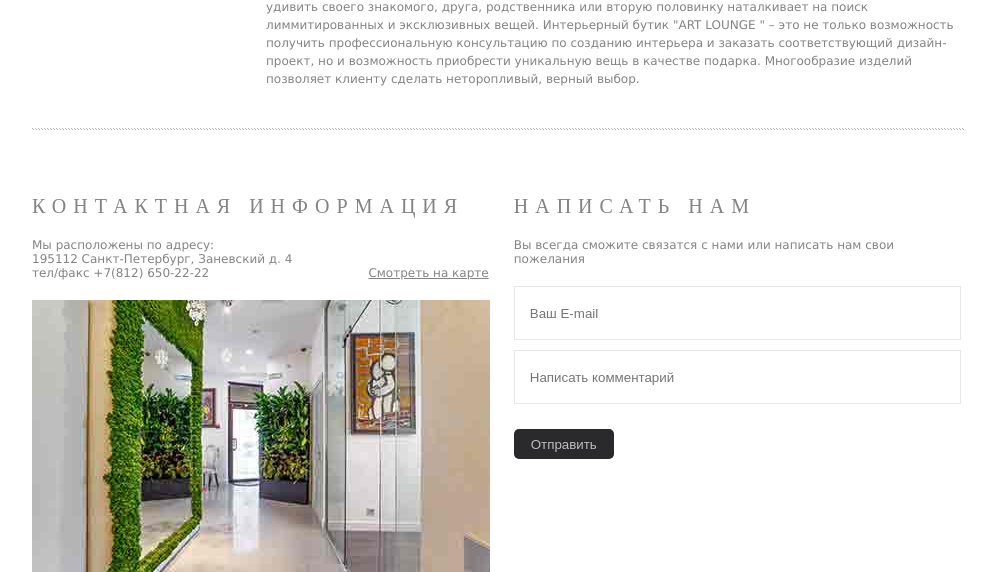
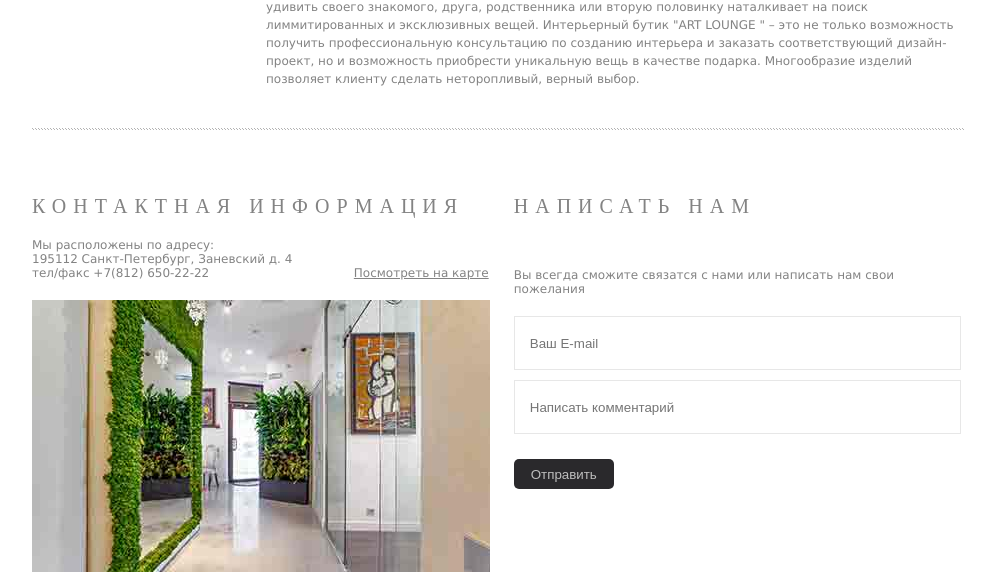
Before and after one commit to alifanov/artlounge, a Django app: page / in a window 1280 px wide. Shown: the part 2084-2656 px from the top of the page, without its empty margins (142-1137 px from the left). Run offline with Django 3.2, Linux system fonts and the light colour scheme; some libraries are stand-ins or nearby versions.

Commit message:
add text on main page

```diff
--- a/templates/base.html
+++ b/templates/base.html
@@ -142,7 +142,7 @@
             <div class="contacts-desc">
                 Мы расположены по адресу:<br/>
                 195112 Санкт-Петербург, Заневский д. 4<br />
-                тел/факс +7(812) 650-22-22                <a href="#">Смотреть на карте</a>
+                тел/факс +7(812) 650-22-22                <a href="#">Посмотреть на карте</a>
             </div>
             <img src="{{ STATIC_URL }}img/contacts-img.jpg" />
 
@@ -151,7 +151,7 @@
             <div class="big-title">
                 Написать нам
             </div>
-            <div class="contacts-desc">
+            <div class="contacts-desc" style="padding-top: 30px;">
                 Вы всегда сможите связатся с нами или написать нам свои пожелания
             </div>
             <div class="input-wrapper">
```
